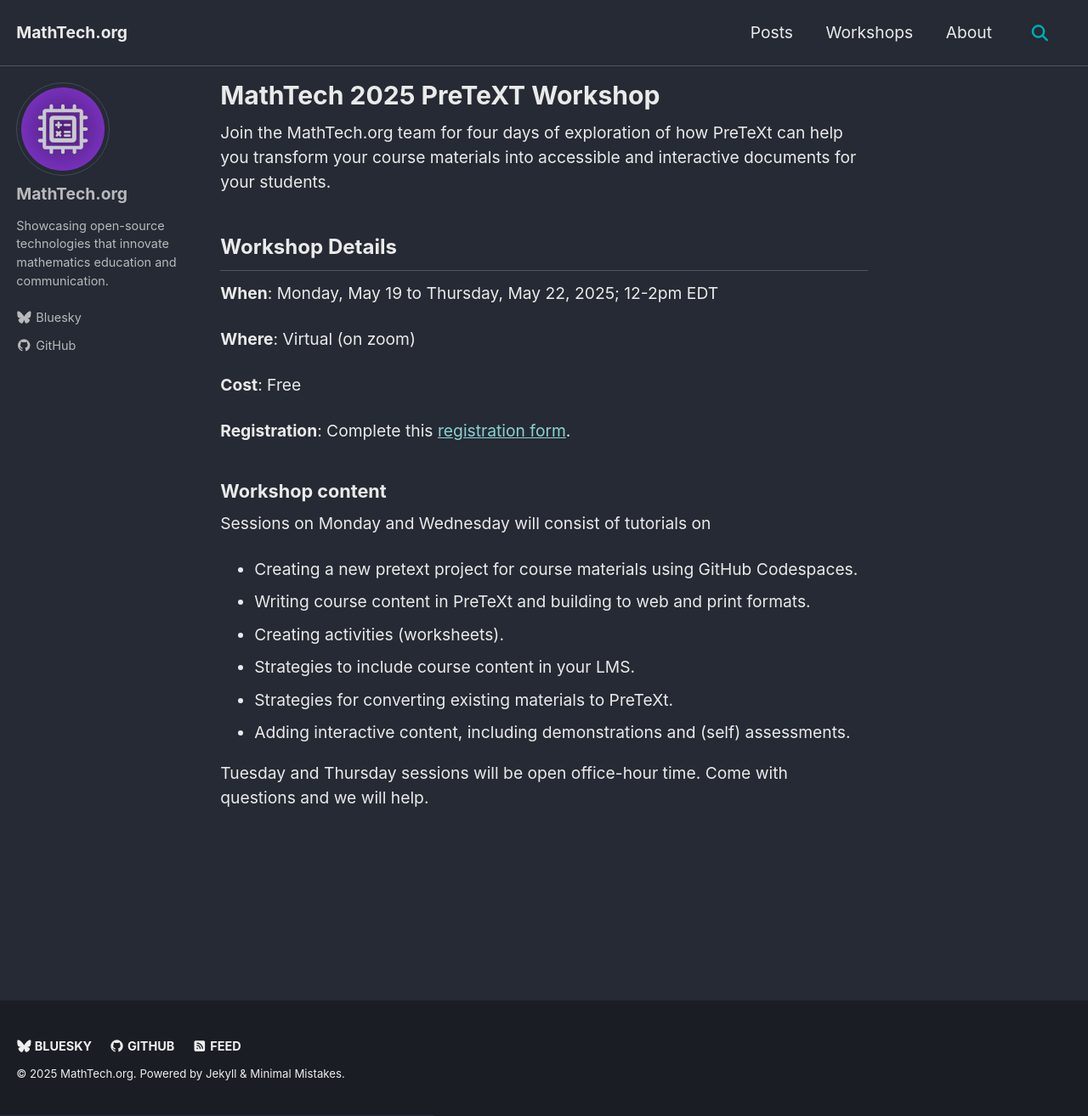
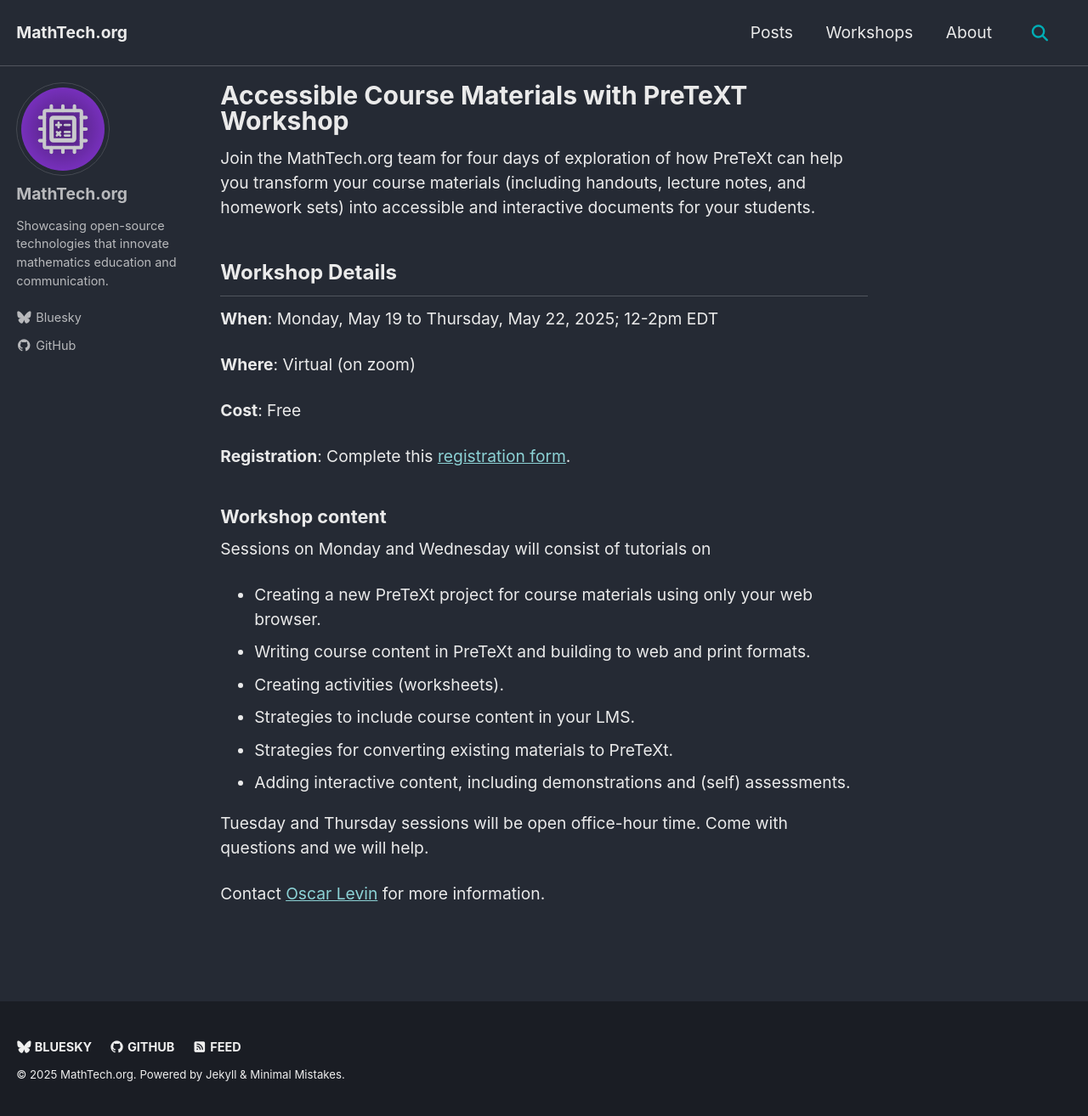
Before and after one commit to mathtechorg/mathtechorg.github.io, a Jekyll site: the page built from _pages/workshops/mathtech2025.md, in a window 1280 px wide and 1314 px high. Shown: the whole window at 85% size. Built offline with Jekyll 4.4.1, drawn with Linux system fonts in a browser that asks for light colours; cached includes are drawn as plain includes.

Commit message:
final tweaks

```diff
--- a/_pages/workshops/mathtech2025.md
+++ b/_pages/workshops/mathtech2025.md
@@ -1,10 +1,10 @@
 ---
 permalink: /workshops/mathtech2025.html
-title: "MathTech 2025 PreTeXT Workshop"
+title: "Accessible Course Materials with PreTeXT Workshop"
 layout: single
 ---
 
-Join the MathTech.org team for four days of exploration of how PreTeXt can help you transform your course materials into accessible and interactive documents for your students.
+Join the MathTech.org team for four days of exploration of how PreTeXt can help you transform your course materials (including handouts, lecture notes, and homework sets) into accessible and interactive documents for your students.
 
 ## Workshop Details
 
@@ -20,7 +20,7 @@
 
 Sessions on Monday and Wednesday will consist of tutorials on
 
-- Creating a new pretext project for course materials using GitHub Codespaces.
+- Creating a new PreTeXt project for course materials using only your web browser.
 - Writing course content in PreTeXt and building to web and print formats.
 - Creating activities (worksheets).
 - Strategies to include course content in your LMS.
@@ -28,3 +28,5 @@
 - Adding interactive content, including demonstrations and (self) assessments.
 
 Tuesday and Thursday sessions will be open office-hour time.  Come with questions and we will help.
+
+Contact [Oscar Levin](mailto:oscar.levin@unco.edu) for more information.
```
Also changed, not shown: _pages/workshops.md (+3 -3 lines).
